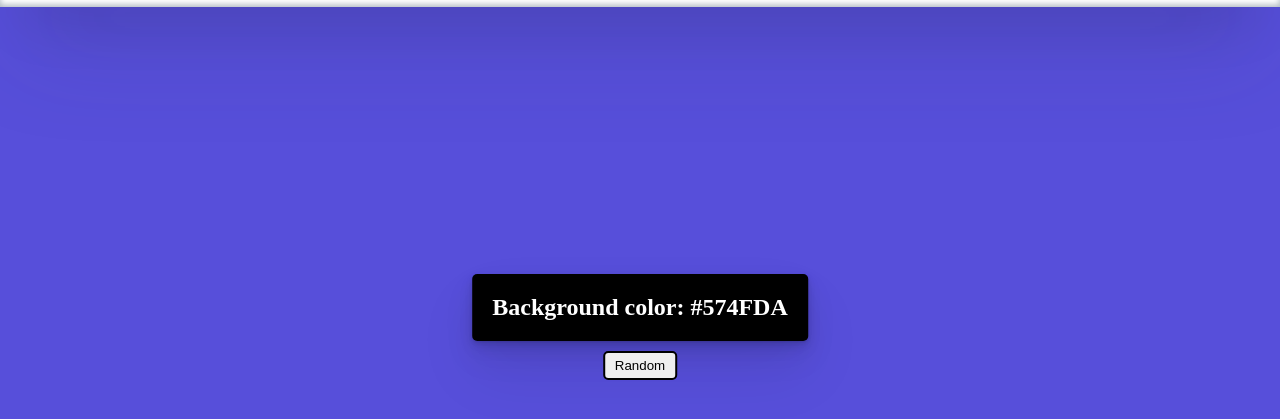
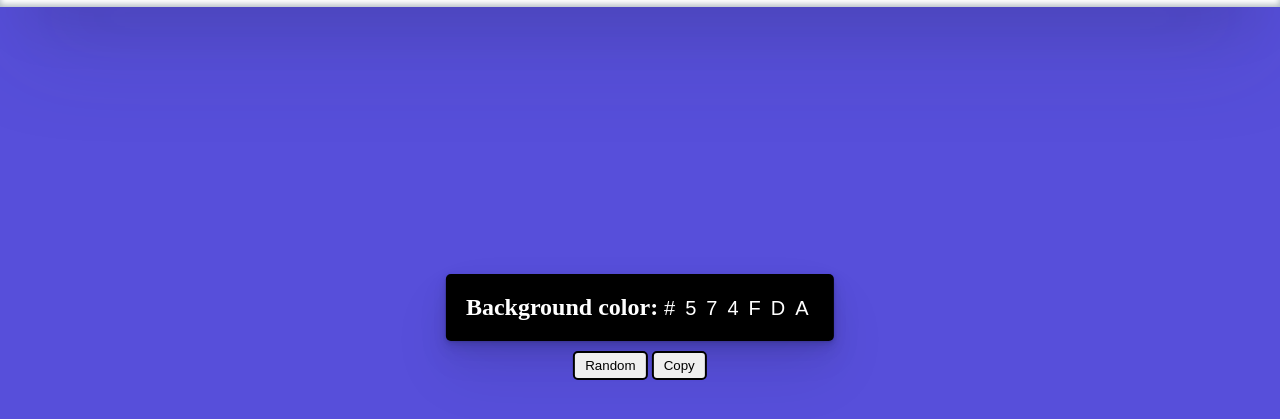
Before and after one commit to GGAshwin/hex, a plain HTML site: page index.html in a window 1280 px wide. Both pictures are taken after a click on the button "Random". Shown: the part 73-492 px from the top of the page. Drawn offline with Linux system fonts and the light colour scheme.

Commit message:
small design changes

```diff
--- a/hex.js
+++ b/hex.js
@@ -1,15 +1,23 @@
 const hex = [0, 1, 2, 3, 4, 5, 6, 7, 8, 9, "A", "B", "C", "D", "E", "F"];
 const btn = document.getElementById('btn');
-const color = document.querySelector('.color');
+const color = document.querySelector('#color');
+const copy=document.querySelector('#copy')
+
 btn.addEventListener('click', function () {
     let hexcolor = "#";
     for (let i = 0; i < 6; i++) {
         hexcolor += hex[getrandomNumber()];
     }
-    document.getElementById('color').innerText = hexcolor;
+    document.getElementById('color').value = hexcolor;
     document.body.style.backgroundColor = hexcolor;
 })
 
 function getrandomNumber() {
     return Math.floor(Math.random() * hex.length);
 }
+
+copy.addEventListener('click',()=>{
+    color.select();
+    navigator.clipboard.writeText(color.value)
+    alert("Color copied")
+})
--- a/index.html
+++ b/index.html
@@ -25,11 +25,16 @@
     </nav>
     <main>
         <div class="container">
-            <h2>Background color: <span id="color">#ffffff</span></h2>
+            <h2>Background color: <span ><input type="text" value="#ffffff" id="color" disabled></span></h2>
         </div>
-        <button class="btn btn-hero" id="btn">
-            Random
-        </button>
+        <div class="btns">
+            <button class="btn btn-hero" id="btn">
+                Random
+            </button>
+            <button class="btn btn-hero" id="copy">
+                Copy
+            </button>
+        </div>
     </main>
 
     <script src="hex.js"></script>
--- a/style.scss
+++ b/style.scss
@@ -67,6 +67,14 @@ a:hover{
     color: rgb(255, 94, 94);
     transition: 0.6s ease;
 }
+#color{
+    background-color: black;
+    border:none;
+    font-size:20px ;
+    color: white;
+    letter-spacing: 0.5em;
+    width: 150px;
+}
 @media only screen and (max-width: 600px) {
     .container{
         width: 100%;
```
Also changed, not shown: style.css, 1 other file.
